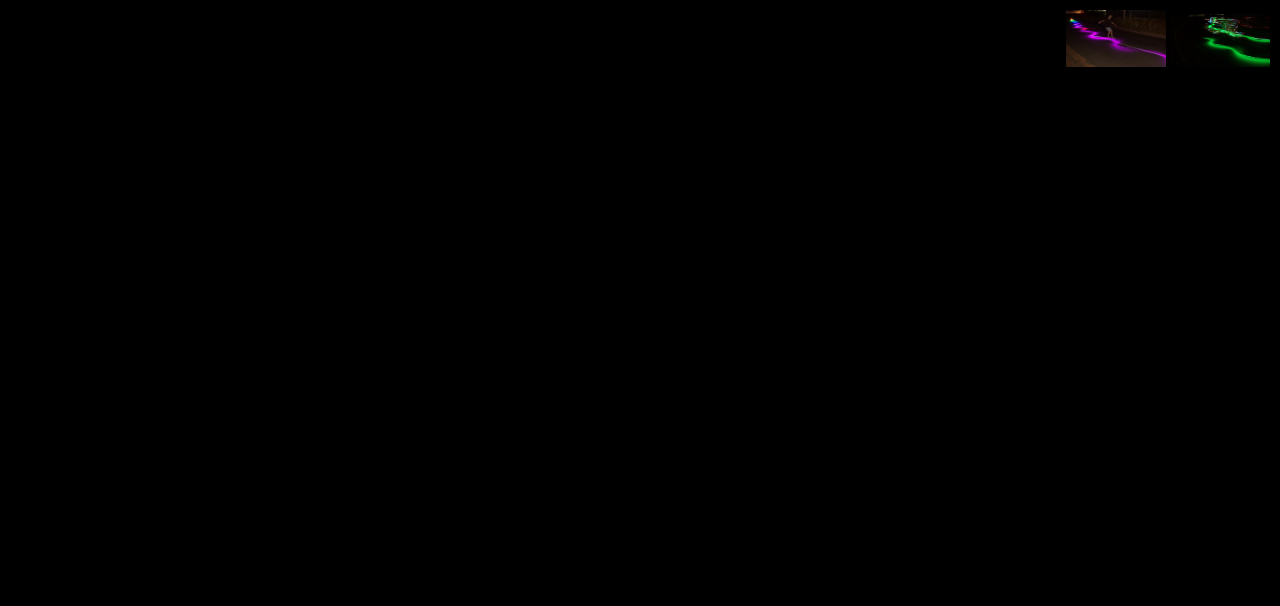
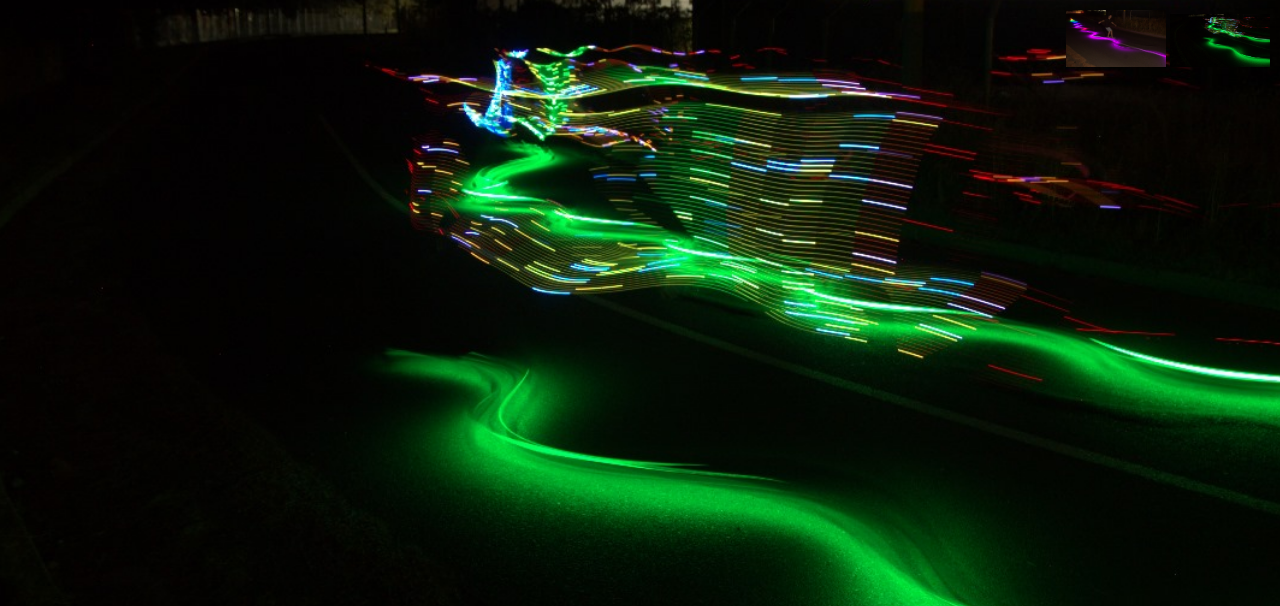
Before and after one commit to javaftw/lit-kinetix-web, a plain HTML site: page index.html in a window 1280 px wide. Shown: the top 606 px of the page. Drawn offline with Linux system fonts and the light colour scheme.

Commit message:
Add files via upload

```diff
--- a/style.css
+++ b/style.css
@@ -1,40 +1,29 @@
-/* Reset default margins and ensure full height */
 body, html {
     margin: 0;
     padding: 0;
     height: 100%;
     overflow: hidden;
-    background-color: black; /* Black page background */
-    font-family: sans-serif; /* Sans-serif font */
+    font-family: sans-serif;
+    /* Remove the black background */
 }
 
-/* Fixed background with smooth transition */
 #background {
     position: fixed;
     top: 0;
     left: 0;
-    right: 0;
-    bottom: 0;
     width: 100%;
     height: 100%;
     background-size: cover;
     background-position: center;
-    background-repeat: no-repeat;
-    transition: opacity 0.5s ease;
-    z-index: -1;
-    opacity: 1;
-    pointer-events: none;
-    background-image: url('img/1.png'); /* Add this line */
+    z-index: 1;  /* Change to positive z-index */
 }
 
-/* Ensure slides container doesn't block background */
 #slides {
-    height: 100vh;
+    position: relative;
+    height: 100%;
     overflow-y: scroll;
     scroll-snap-type: y mandatory;
-    position: relative;
-    background: transparent;
-    background-color: transparent;
+    z-index: 2;  /* Place above background */
 }
 
 /* Base slide class - modular foundation for all slides */
```
